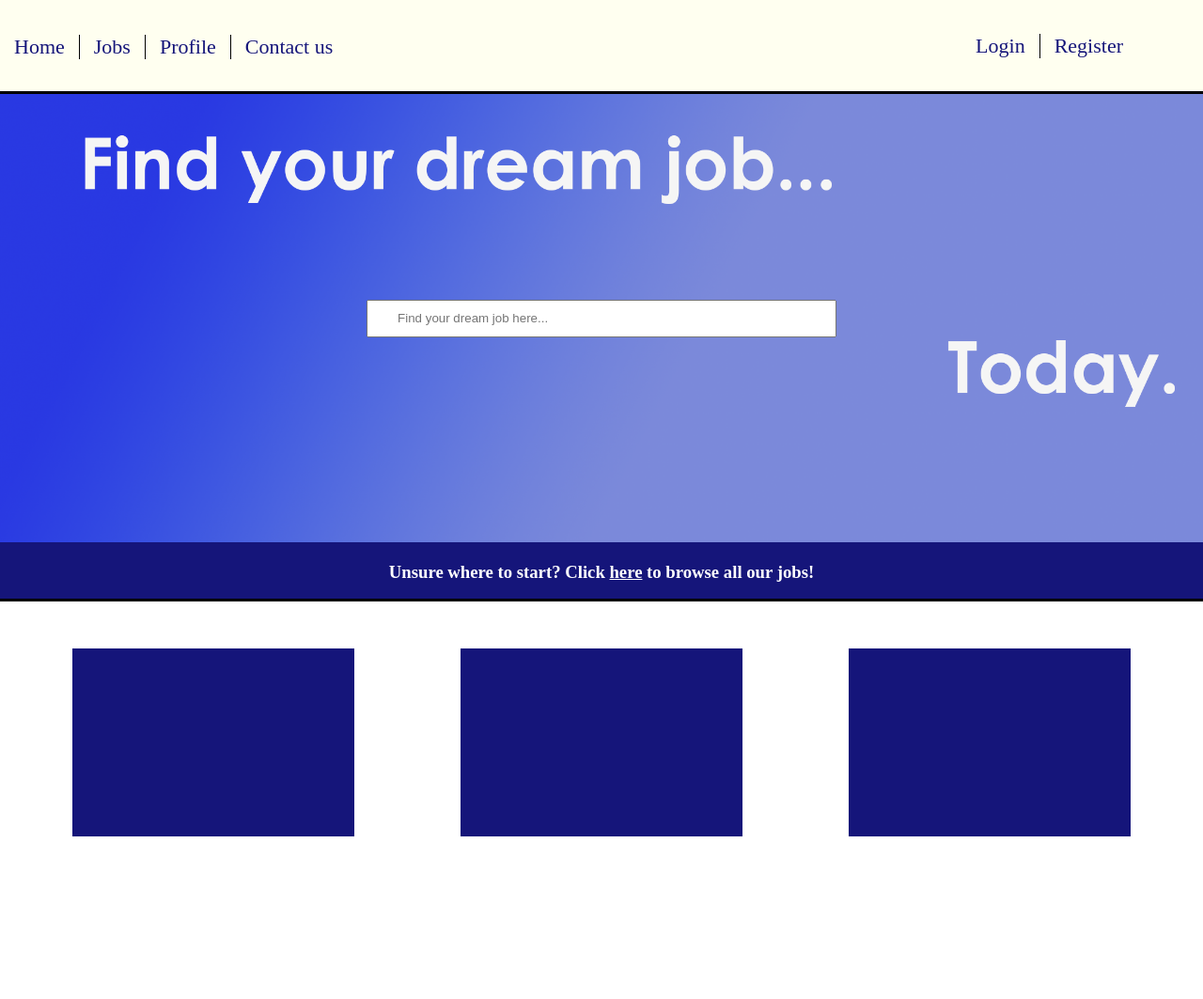
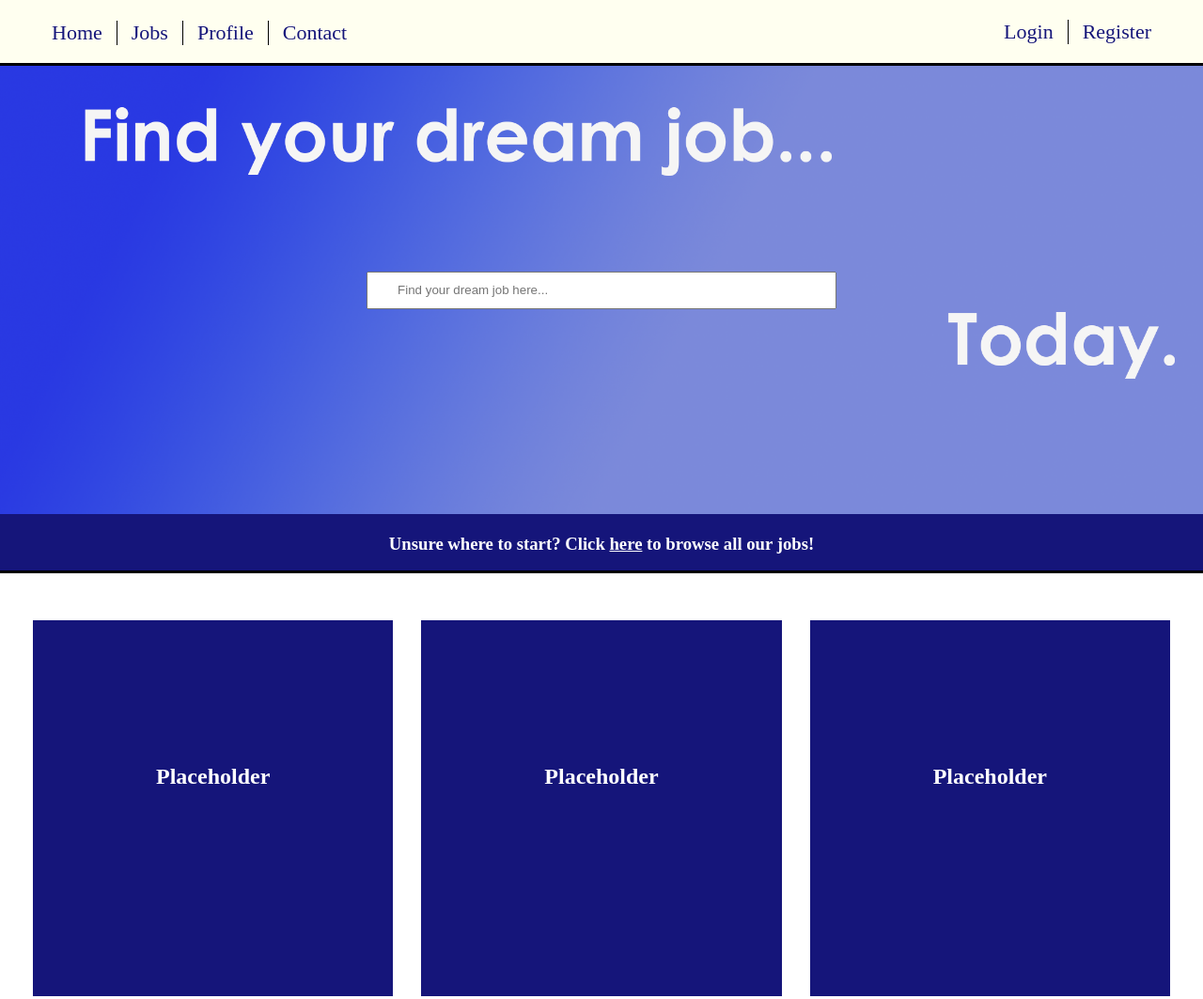
Before and after one commit to marwood96/SA12207184, a plain HTML site: page index.html in a window 1280 px wide. Shown: the top 1063 px of the page at 94% size. Drawn offline with Linux system fonts and the light colour scheme.

Commit message:
Add files via upload

```diff
--- a/Untitled-2.css
+++ b/Untitled-2.css
@@ -16,7 +16,7 @@ body {
 
 header {
     display: flex;
-    height: 100px;
+    height: 70px;
     background-color: ivory;
     border-bottom: 3px solid;
     border-color: rgb(0, 0, 0);
@@ -25,10 +25,11 @@ header {
 }
 
 #navbarlist {
-    height: 100px;
+    height: 70px;
     margin-top: 0;
     display: flex;
     align-items: center;
+    margin-left: 40px;
 }
 
 #navbarlist > li {
@@ -53,7 +54,7 @@ header {
     display: flex;
     justify-content: flex-end;
     align-items: center;
-    margin-right: 70px;
+    margin-right: 40px;
 }
 
 #accountlinks {
@@ -150,11 +151,12 @@ header {
     align-items: center;
     background-color: rgb(21, 21, 122);
     margin: 0 15px;
-    min-height: 200px;
-    max-width: 300px;
+    min-height: 400px;
+    max-width: 500px;
     color: white;
-    margin-bottom: 200px;
+    margin-bottom: 100px;
 }
+
 
 
 footer {
@@ -176,6 +178,7 @@ footer {
     width: 100%;
     padding: 0 20px;
     color: white;
+    margin-top: -80px;
 }
 
 .footerlists1, .footerlists2, .footerlists3 {
--- a/index.html
+++ b/index.html
@@ -15,7 +15,7 @@
             <li><a href="#home">Home</a></li>
             <li><a href="#Jobs">Jobs</a></li>
             <li><a href="#Profile">Profile</a></li>
-            <li><a href="#Contact">Contact us</a></li>
+            <li><a href="#Contact">Contact</a></li>
         </ul>
     </nav>
     <div class="account">
@@ -39,12 +39,29 @@
     </div>
     <div id="content">
         <div id="box1">
+            <H2 style="text-align: center; margin-top: 40%;">Placeholder</H2>
         </div>
 
         <div id="box2">
+            <H2 style="text-align: center; margin-top: 40%;">Placeholder</H2>
         </div>
 
         <div id="box3">
+            <H2 style="text-align: center; margin-top: 40%;">Placeholder</H2>
+        </div>
+    </div>
+    <div id="content">
+        <div id="box1">
+            <H2 style="text-align: center; margin-top: 40%;">Placeholder</H2>
+        </div>
+
+        <div id="box2">
+            <H2 style="text-align: center; margin-top: 40%;">Placeholder</H2>
+        </div>
+
+        <div id="box3">
+            <H2 style="text-align: center; margin-top: 40%;">Placeholder</H2>
+        </div>
     </div>
 
 </div>
@@ -57,7 +74,6 @@
         <div class="footerlists1">
             <ul>
                 <li><b>Jobs</b></li>
-                <li>Lorum</li>
                 <li>Lorum</li>
                 <li>Lorum</li>
                 <li>Lorum</li>
```
